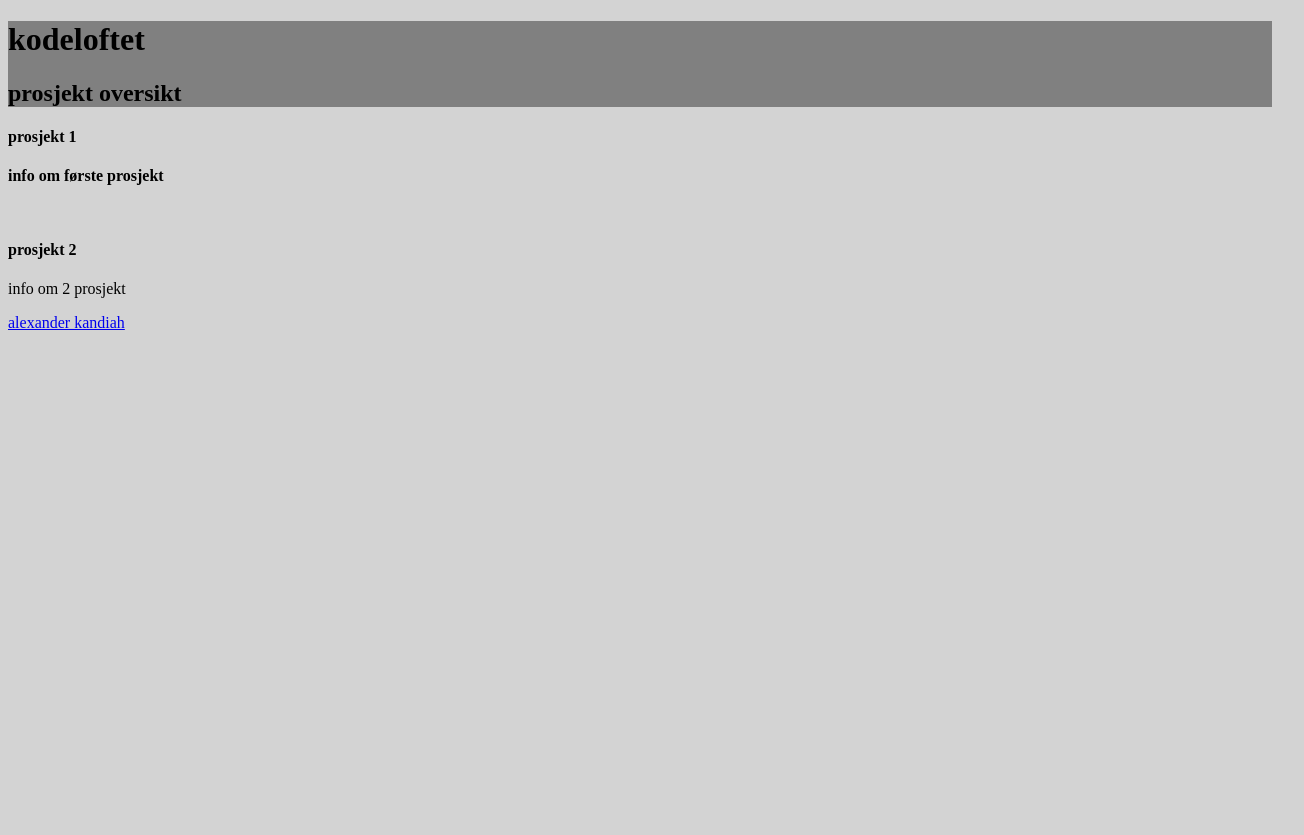
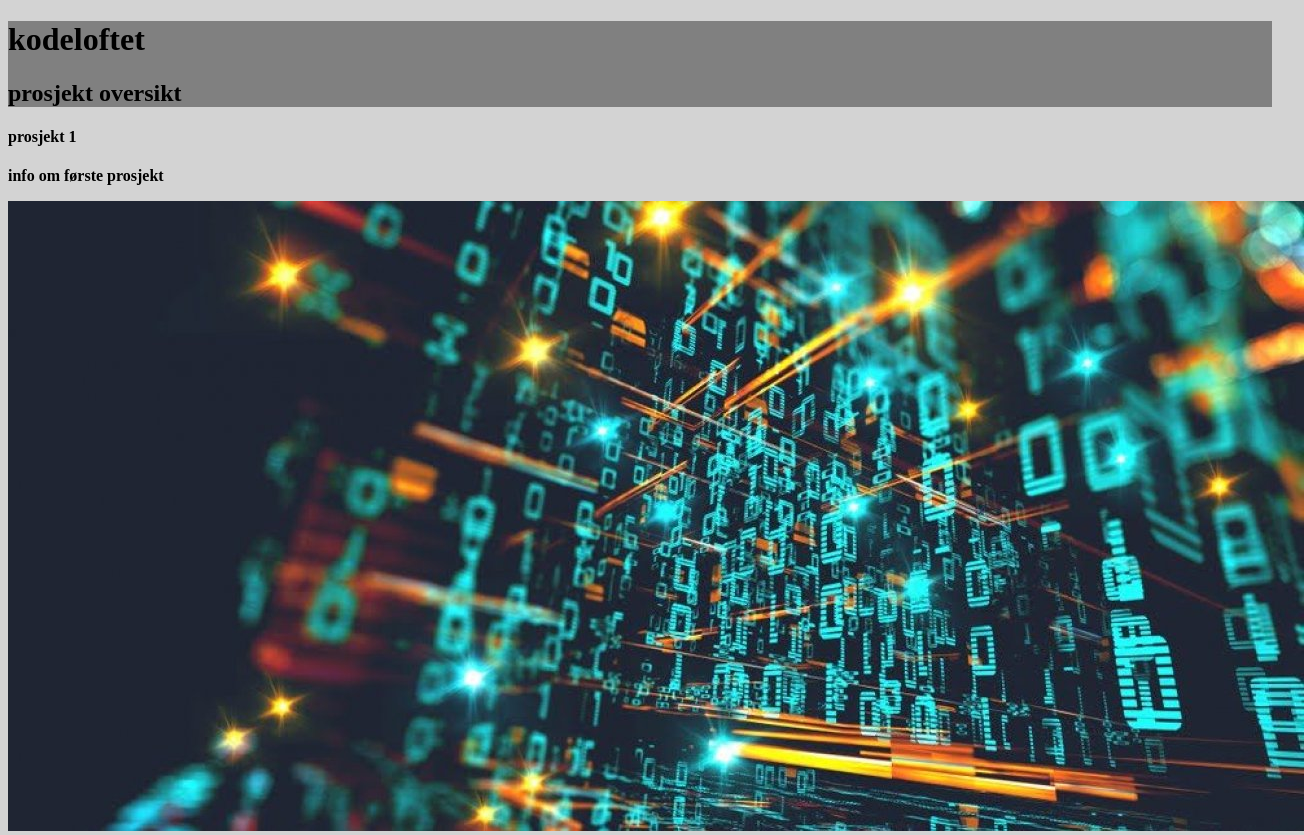
Before and after one commit to kandikatt98/stackblitz-kodeloftet-prosjekt-oversikt-kenfnz, a website: page index.html in a window 1280 px wide. Shown: the top 835 px of the page, 1304 px wide, since content can reach past the window. Before the commit the page ends 800 px from the top, so only its background shows below. Drawn offline with Linux system fonts and the light colour scheme.

Commit message:
bilde oppdatering

```diff
--- a/index.html
+++ b/index.html
@@ -18,7 +18,7 @@
     <section>
         <h4>prosjekt 1</h4>
         <p><strong>info om første prosjekt</strong></p>
-        <img src="" alt="">
+        <img src="images/programering.jpg" alt="">
     </section>
     <section>
         <h4>prosjekt 2</h4>
```
Also changed, not shown: images/programering.jpg (added).
